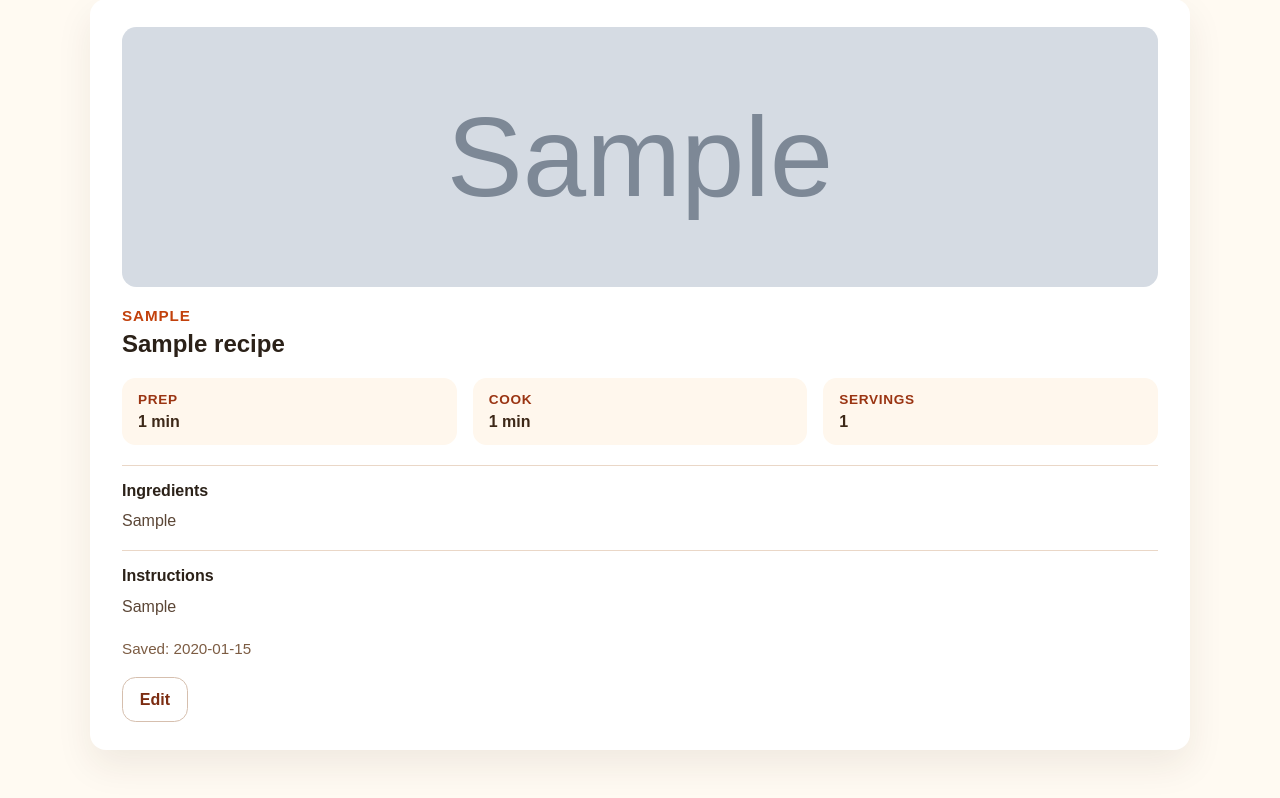
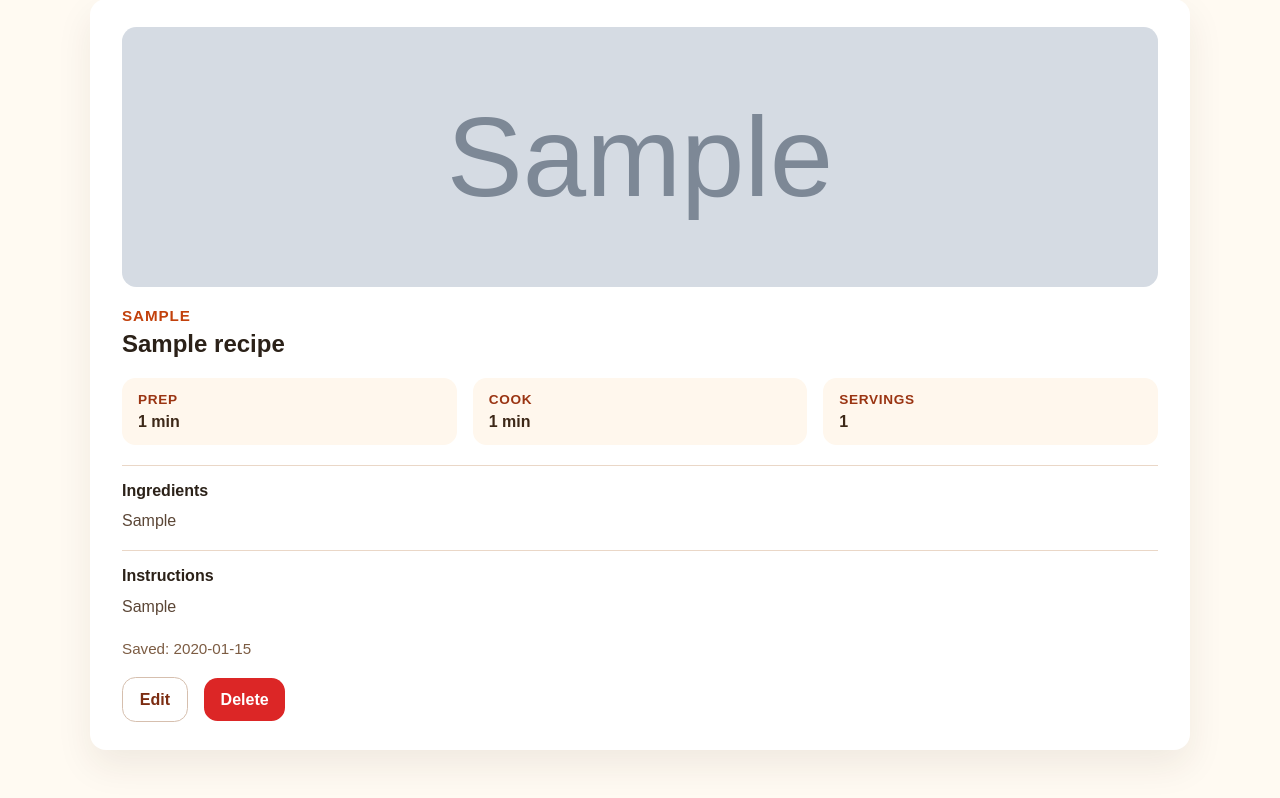
Before and after one commit to J0hn316/Flask-Recipe-Manager, a Flask app: page / in a window 1280 px wide. Shown: the part 1429-2227 px from the top of the page. Run offline with Flask 3, Linux system fonts and the light colour scheme; tables that the repository leaves empty hold one stand-in row (values such as "Sample post"); grey boxes marked "Sample" are stand-in pictures.

Commit message:
Implement recipe deletion functionality with UI integration

```diff
--- a/app.py
+++ b/app.py
@@ -8,6 +8,7 @@ from database import (
     get_all_recipes,
     get_recipe_by_id,
     update_recipe,
+    delete_recipe,
 )
 
 app = Flask(__name__)
@@ -128,3 +129,16 @@ def edit_recipe(recipe_id: int) -> str:
         "edit_recipe.html",
         recipe=recipe,
     )
+
+
+@app.route("/recipes/<int:recipe_id>/delete", methods=["POST"])
+def remove_recipe(recipe_id: int) -> str:
+    recipe = get_recipe_by_id(recipe_id)
+
+    if recipe is None:
+        return redirect(url_for("home"))
+
+    delete_recipe_image(recipe["image_filename"])
+    delete_recipe(recipe_id)
+
+    return redirect(url_for("home"))
--- a/database.py
+++ b/database.py
@@ -172,3 +172,19 @@ def update_recipe(
         connection.commit()
     finally:
         connection.close()
+
+
+def delete_recipe(recipe_id: int) -> None:
+    connection = get_connection()
+
+    try:
+        connection.execute(
+            """
+            DELETE FROM recipes
+            WHERE id = ?
+            """,
+            (recipe_id,),
+        )
+        connection.commit()
+    finally:
+        connection.close()
--- a/static/css/styles.css
+++ b/static/css/styles.css
@@ -369,3 +369,22 @@ body {
 .secondary-link:hover {
   background-color: #fff7ed;
 }
+
+.recipe-actions form {
+  margin: 0;
+}
+
+.danger-button {
+  border: none;
+  border-radius: 0.85rem;
+  padding: 0.8rem 1.05rem;
+  background-color: #dc2626;
+  color: #ffffff;
+  font: inherit;
+  font-weight: bold;
+  cursor: pointer;
+}
+
+.danger-button:hover {
+  background-color: #b91c1c;
+}
--- a/templates/index.html
+++ b/templates/index.html
@@ -176,6 +176,11 @@
         <a href="{{ url_for('edit_recipe', recipe_id=recipe['id']) }}" class="secondary-link">
           Edit
         </a>
+        <form method="POST" action="{{ url_for('remove_recipe', recipe_id=recipe['id']) }}">
+          <button type="submit" class="danger-button">
+            Delete
+          </button>
+        </form>
       </div>
     </article>
     {% endfor %}
```
